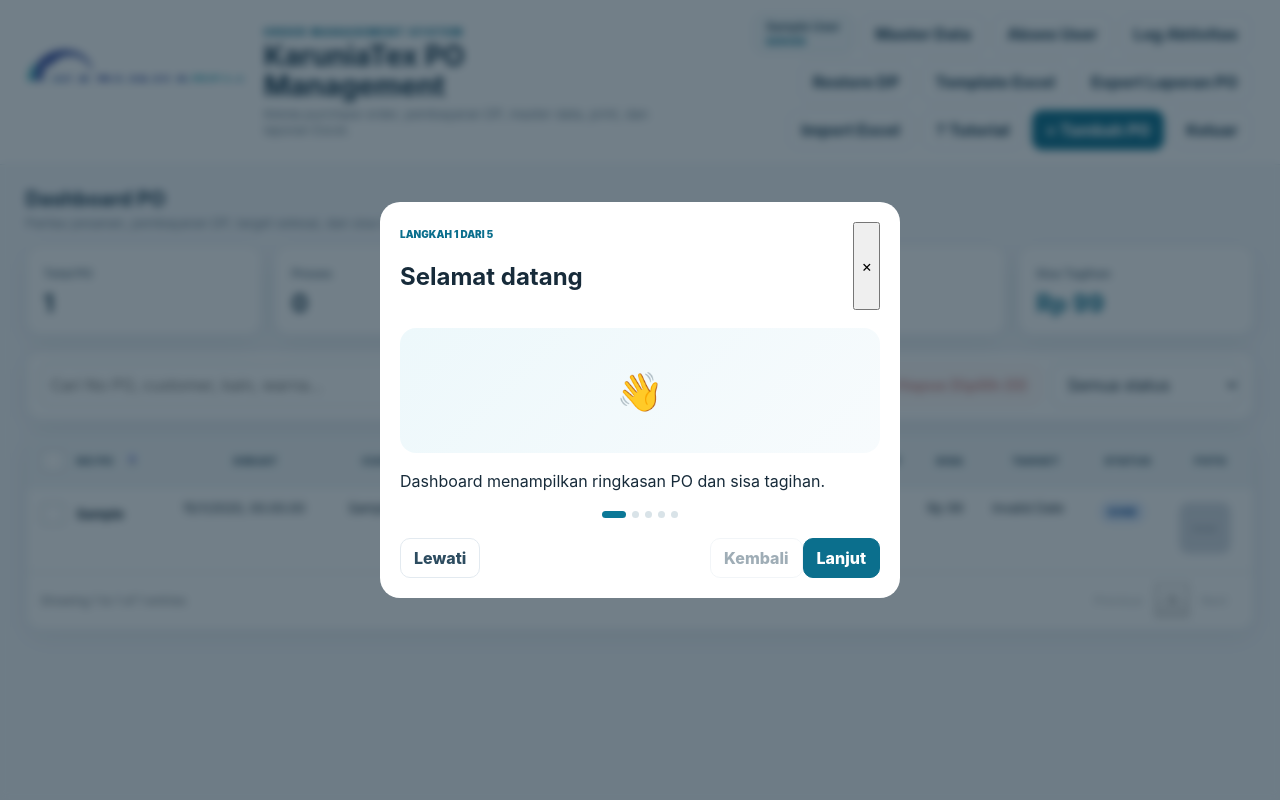
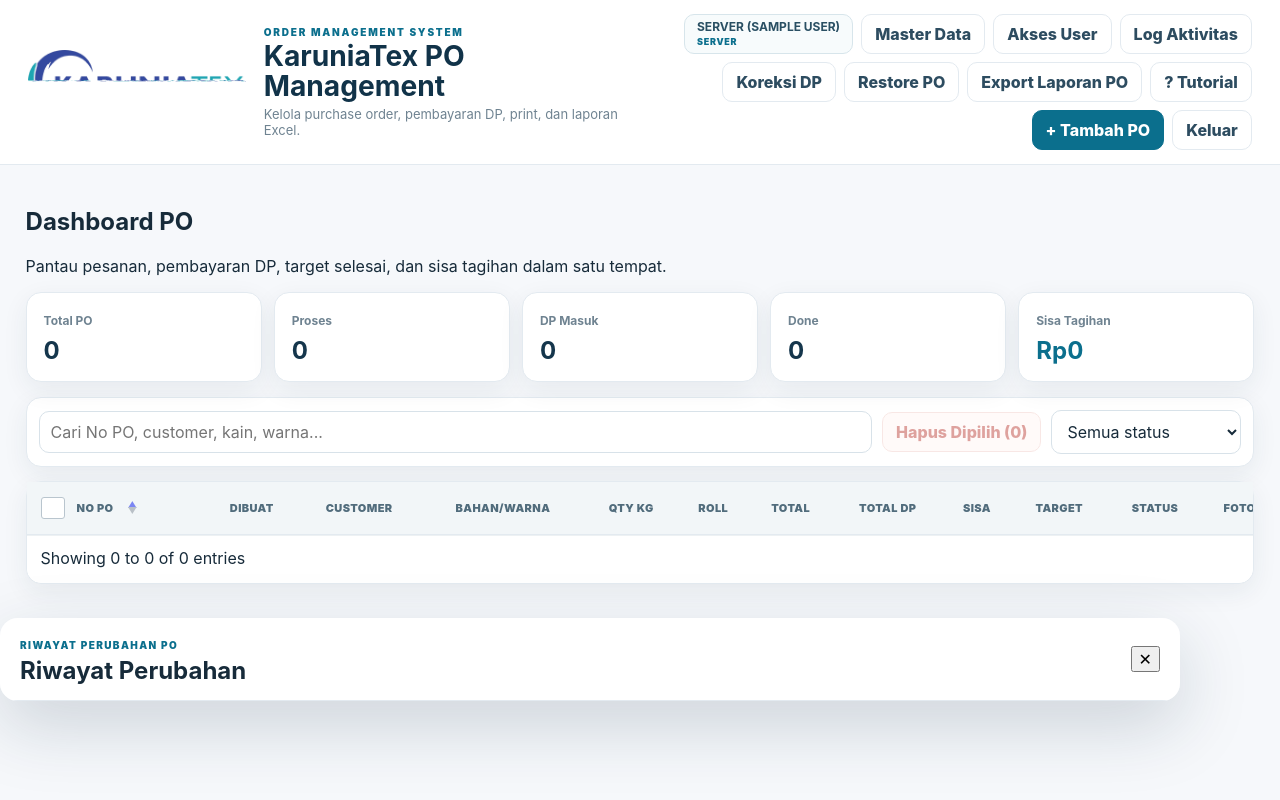
Before and after one commit to DikaFauzi/karuniatex-po-management, a Flask app: page / in a window 1280 px wide. Run offline with Flask 3, Linux system fonts and the light colour scheme; the visitor is signed in with stand-in values (Sample User, id 1); tables that the repository leaves empty hold one stand-in row (values such as "Sample post"); grey boxes marked "Sample" are stand-in pictures; lists and menus that the app fills with data are empty.

Commit message:
Sync latest KaruniaTex PO management UI

```diff
--- a/templates/index.html
+++ b/templates/index.html
@@ -1,195 +1,59 @@
 <!doctype html>
-<html lang="id">
-<head>
-<meta charset="utf-8">
-<meta name="viewport" content="width=device-width,initial-scale=1">
-<title>PO AN OTS - Python</title>
-<link rel="stylesheet" href="{{ url_for('static', filename='css/style.css') }}?v=production7.0">
-</head>
+<html lang="id"><head><meta charset="utf-8"><meta name="viewport" content="width=device-width,initial-scale=1">
+<title>KaruniaTex PO Management</title><link rel="stylesheet" href="{{ url_for('static',filename='css/style.css') }}?v=dp-safety-v1"></head>
 <body>
 <header class="topbar">
-  <div class="brand-wrap">
-    <img class="brand-logo" src="{{ url_for('static', filename='img/karuniatex-logo.png') }}" alt="KaruniaTex Logo">
-    <div class="brand-text">
-    <small>ORDER MANAGEMENT SYSTEM</small>
-    <h1>KaruniaTex PO Management</h1>
-    <p>Kelola purchase order, pembayaran DP, master data, print, dan laporan Excel.</p>
-  </div>
-    </div>
-  </div>
-  <div class="actions">
-    <span class="user-chip"><b>{{ user.display_name }}</b><small>{{ user.role }}</small></span>
-    {% if is_server %}
-    <a class="btn light" href="/database">Master Data</a>
-    <a class="btn light" href="/users">Akses User</a>
-    <a class="btn light" href="/logs">Log Aktivitas</a>
-    <a class="btn light" href="/restore-dp">Restore DP</a>
-    {% endif %}
-    <a class="btn light" href="/excel/template">Template Excel</a>
-    <a class="btn light" href="/excel/report">Export Laporan PO</a>
-    {% if is_server %}
-    <label class="btn light">Import Excel<input id="excelImport" type="file" accept=".xlsx" hidden></label>
-    {% else %}
-    <input id="excelImport" type="file" hidden disabled>
-    {% endif %}
-    <button class="btn light" id="tutorialBtn">? Tutorial</button>
-    <button class="btn primary" id="addBtn">+ Tambah PO</button>
-    <form method="post" action="/logout" class="logout-form"><button class="btn light" type="submit">Keluar</button></form>
-  </div>
-</header>
+<div class="brand-wrap"><img class="brand-logo" src="{{ url_for('static',filename='img/karuniatex-logo.png') }}"><div class="brand-text"><small>ORDER MANAGEMENT SYSTEM</small><h1>KaruniaTex PO Management</h1><p>Kelola purchase order, pembayaran DP, print, dan laporan Excel.</p></div></div>
+<div class="actions"><span class="user-chip"><b>{{ user.role }}{% if user.display_name and user.display_name|upper != user.role %} ({{ user.display_name|upper }}){% endif %}</b><small>{{ user.role }}</small></span>
+{% if is_server %}<a class="btn light" href="/database">Master Data</a><a class="btn light" href="/users">Akses User</a><a class="btn light" href="/logs">Log Aktivitas</a><a class="btn light" href="/dp-corrections">Koreksi DP</a><a class="btn light" href="/restore-po">Restore PO</a>{% endif %}
+<a class="btn light" href="/excel/report">Export Laporan PO</a>
+<button class="btn light" id="tutorialBtn">? Tutorial</button><button class="btn primary" id="addBtn">+ Tambah PO</button>
+<form method="post" action="/logout" class="logout-form"><button class="btn light">Keluar</button></form></div></header>
 
 <main class="container">
-  <section class="workspace-head" style="display:flex;justify-content:space-between;align-items:center;gap:12px;margin-bottom:14px;flex-wrap:wrap">
-    <div>
-      <h2 style="margin:0;font-size:20px;color:#16384e">Dashboard PO</h2>
-      <p style="margin:4px 0 0;color:#718391;font-size:13px">Pantau pesanan, pembayaran DP, target selesai, dan sisa tagihan dalam satu tempat.</p>
-    </div>
-  </section>
-  <section class="kpis">
-    <div class="kpi"><span>Total PO</span><strong id="kTotal">0</strong></div>
-    <div class="kpi"><span>Proses</span><strong id="kProses">0</strong></div>
-    <div class="kpi"><span>Ready</span><strong id="kReady">0</strong></div>
-    <div class="kpi"><span>Done</span><strong id="kDone">0</strong></div>
-    <div class="kpi"><span>Sisa Tagihan</span><strong id="kSisa">Rp0</strong></div>
-  </section>
-
-  <section class="toolbar card">
-    <input id="search" placeholder="Cari No PO, customer, kain, warna...">
-    <button class="btn danger bulk-delete-btn" id="deleteSelectedBtn" type="button" disabled {% if not is_server %}hidden{% endif %}>Hapus Dipilih (0)</button>
-    <select id="statusFilter">
-      <option value="">Semua status</option>
-      <option>BELUM DP</option><option>DP MASUK</option><option>PROSES</option><option>READY</option><option>LUNAS</option><option>DONE</option><option>CANCEL</option>
-    </select>
-  </section>
-
-  <section class="card table-card">
-    <div class="table-wrap">
-      <table>
-        <thead><tr>
-          <th class="no-po-head">
-      <div class="no-po-head-inner">
-        <input id="selectAllRows" class="row-checkbox" type="checkbox" aria-label="Pilih semua PO">
-        <span>No PO</span>
-        <button id="sortNoPoBtn" class="sort-inline subtle-sort" type="button" title="Urutkan No PO A-Z" aria-label="Urutkan No PO A-Z" data-sort="az">
-          <span class="sort-stack" aria-hidden="true"><span>▲</span><span>▼</span></span>
-        </button>
-      </div>
-    </th><th>Dibuat</th><th>Customer</th><th>Bahan/Warna</th><th>Qty KG</th><th>Roll</th><th>Total</th><th>Total DP</th><th>Sisa</th><th>Target</th><th>Status</th><th>Foto</th><th>Aksi</th>
-        </tr></thead>
-        <tbody id="tbody"></tbody>
-      </table>
-    </div>
-    <div class="table-pagination-footer">
-      <div class="pagination-info" id="pageInfo">Showing 0 to 0 of 0 entries</div>
-      <div class="pagination-controls" id="pagination"></div>
-    </div>
-  </section>
+<section class="workspace-head"><div><h2>Dashboard PO</h2><p>Pantau pesanan, pembayaran DP, target selesai, dan sisa tagihan dalam satu tempat.</p></div></section>
+<section class="kpis"><div class="kpi"><span>Total PO</span><strong id="kTotal">0</strong></div><div class="kpi"><span>Proses</span><strong id="kProses">0</strong></div><div class="kpi"><span>DP Masuk</span><strong id="kDpMasuk">0</strong></div><div class="kpi"><span>Done</span><strong id="kDone">0</strong></div><div class="kpi"><span>Sisa Tagihan</span><strong id="kSisa">Rp0</strong></div></section>
+<section class="toolbar card"><input id="search" placeholder="Cari No PO, customer, kain, warna..."><button class="btn danger" id="deleteSelectedBtn" disabled {% if not is_server %}hidden{% endif %}>Hapus Dipilih (0)</button><select id="statusFilter"><option value="">Semua status</option><option>DP MASUK</option><option>PROSES</option><option>DONE</option><option>CANCEL</option></select></section>
+<section class="card table-card"><div class="table-wrap"><table><thead><tr><th><div class="no-po-head-inner"><input id="selectAllRows" class="row-checkbox" type="checkbox"><span>No PO</span><button id="sortNoPoBtn" class="sort-inline" data-sort="az"><span class="sort-stack"><span>▲</span><span>▼</span></span></button></div></th><th>Dibuat</th><th>Customer</th><th>Bahan/Warna</th><th>Qty KG</th><th>Roll</th><th>Total</th><th>Total DP</th><th>Sisa</th><th>Target</th><th>Status</th><th>Foto</th><th>Aksi</th></tr></thead><tbody id="tbody"></tbody></table></div><div class="table-pagination-footer"><div id="pageInfo">Showing 0 to 0 of 0 entries</div><div id="pagination"></div></div></section>
 </main>
 
-<dialog id="dialog" class="modal">
-  <form id="poForm">
+<dialog id="dialog" class="modal"><form id="poForm"><div class="modal-head"><div><small>FORM PESANAN</small><h2 id="formTitle">Tambah PO</h2></div><button type="button" class="x" id="closeBtn">×</button></div><input type="hidden" id="editId">
+<div class="grid"><label><span>No PO</span><input id="noPo" readonly placeholder="Otomatis saat disimpan"></label><label><span>Tanggal Dibuat (Otomatis)</span><input id="tanggal" type="date" required readonly title="Tanggal dibuat otomatis oleh sistem"></label><label class="span2"><span>Customer</span><input id="customer" maxlength="30" list="customerList" required></label>
+<div class="span4 section"><div class="section-head"><div><h3>Daftar Bahan & Warna</h3><p class="section-note">Isi KG atau Roll. Sistem menghitung pasangan ±25 KG/roll.</p></div><button type="button" class="btn soft" id="addItem">+ Tambah Bahan</button></div><div id="items"></div></div>
+<div class="span2 section"><div class="section-head"><div><h3>Riwayat DP</h3><p class="section-note">DP baru bisa dihapus sebelum disimpan. Setelah tersimpan, ADMIN hanya bisa Undo 30 detik atau Ajukan Koreksi ke SERVER.</p></div></div><div class="dp-quick-actions"><button type="button" class="btn dp-percent-btn" id="dp30Btn">30% Otomatis</button><small id="dp30Info">30% dari total pesanan</small></div><div class="money-input"><span>Rp</span><input id="newDp" inputmode="numeric" placeholder="0"><button type="button" class="btn soft" id="addDp">+ Catat DP</button></div><div id="payments"></div></div>
+<div class="span2 section"><label><span>Estimasi</span><select id="estimasi"><option value="7">1 Minggu</option><option value="14">2 Minggu</option><option value="21" selected>3 Minggu</option><option value="28">4 Minggu</option></select></label><label><span>Status</span><select id="status"><option>DP MASUK</option><option>PROSES</option><option>DONE</option><option>CANCEL</option></select></label><label><span>Catatan</span><textarea id="catatan" rows="4"></textarea></label></div>
+<div class="span4 summary"><div><span>Total</span><strong id="sTotal">Rp0</strong></div><div><span>DP</span><strong id="sDp">Rp0</strong></div><div><span>Sisa</span><strong id="sSisa">Rp0</strong></div><div><span>Target</span><strong id="sTarget">-</strong></div></div>
+<div class="span4 section"><div class="section-head"><div><h3>Foto Bukti</h3><p class="section-note">Bisa pilih beberapa foto sekaligus.</p></div><span id="photoCount">0 foto</span></div><div class="upload-box" id="photoDropZone" role="button" tabindex="0">
+  <div class="upload-icon">🖼️</div>
+  <div class="upload-copy">
+    <b>Klik atau Drag & Drop foto ke sini</b>
+    <small>JPG / JPEG / PNG / WEBP • Bisa beberapa foto sekaligus</small>
+  </div>
+  <button type="button" class="btn soft" id="browsePhotosBtn">Pilih Foto</button>
+  <input id="images" type="file" accept=".jpg,.jpeg,.png,.webp,image/*" multiple hidden>
+</div>
+<div id="photoDropHint" class="drop-hint">Lepaskan foto untuk menambahkan ke PO</div>
+<div id="gallery" class="gallery"></div></div></div>
+<div class="modal-actions"><button type="button" class="btn light" id="cancelBtn">Batal</button><button class="btn primary">Simpan PO</button></div></form></dialog>
+
+<datalist id="customerList"></datalist><datalist id="fabricList"></datalist><datalist id="colorList"></datalist>
+<div class="tutorial-overlay" id="tutorialOverlay" hidden><div class="tutorial-card"><div class="tutorial-top"><div><span id="tutorialStepLabel"></span><h2 id="tutorialTitle"></h2></div><button class="x" id="tutorialSkipTop">×</button></div><div class="tutorial-visual" id="tutorialVisual"></div><p id="tutorialText"></p><div class="tutorial-progress" id="tutorialProgress"></div><div class="tutorial-actions"><button class="btn light" id="tutorialSkip">Lewati</button><div><button class="btn light" id="tutorialPrev">Kembali</button><button class="btn primary" id="tutorialNext">Lanjut</button></div></div></div></div>
+<div id="floatingActionMenu" class="floating-action-menu" hidden><button data-floating-action="edit">✏️ Edit</button><button data-floating-action="wa">💬 Copy WA</button><button data-floating-action="struk">🧾 Print Struk</button><button data-floating-action="dp">🖨️ Bukti DP</button>{% if is_server %}<button class="danger-action" data-floating-action="delete">🗑️ Hapus</button>{% endif %}</div>
+<div id="photoLightbox" class="photo-lightbox" hidden><div class="photo-lightbox-backdrop" data-close-lightbox></div><div class="photo-lightbox-dialog"><div class="photo-lightbox-head"><b>PREVIEW FOTO</b><div class="photo-zoom-tools"><button type="button" id="photoZoomOut" title="Zoom Out">−</button><span id="photoZoomLabel">100%</span><button type="button" id="photoZoomIn" title="Zoom In">＋</button><button type="button" id="photoZoomReset" title="Reset Zoom">Reset</button><button type="button" id="photoDownloadBtn" class="btn soft" title="Download foto asli">⬇ Download Gambar</button></div><button class="x" data-close-lightbox>×</button></div><div class="photo-lightbox-stage" id="photoLightboxStage"><button class="photo-lightbox-nav prev" id="photoPrevBtn">‹</button><div class="photo-lightbox-image-wrap"><img id="photoLightboxImage"></div><button class="photo-lightbox-nav next" id="photoNextBtn">›</button></div><div class="photo-lightbox-footer"><span id="photoLightboxCounter"></span><small>Gunakan tombol + / − untuk zoom • drag/scroll bila gambar diperbesar • Download menyimpan foto asli</small></div></div></div>
+<script>window.APP_USER={{ user|tojson }};window.APP_IS_SERVER={{ 'true' if is_server else 'false' }};</script><script src="{{ url_for('static',filename='js/app.js') }}?v=dp-safety-v1"></script>
+
+<div class="modal" id="historyModal">
+  <div class="modal-card history-modal-card">
     <div class="modal-head">
-      <div><small>FORM PESANAN</small><h2 id="formTitle">Tambah PO</h2></div>
-      <button type="button" class="x" id="closeBtn">×</button>
+      <div>
+        <small>RIWAYAT PERUBAHAN PO</small>
+        <h2 id="historyTitle">Riwayat Perubahan</h2>
+      </div>
+      <button class="icon-btn" type="button" data-close-history>✕</button>
     </div>
-    <input type="hidden" id="editId">
-    <div class="grid">
-      <label><span>No PO</span><input id="noPo" readonly placeholder="Otomatis saat disimpan"></label>
-      <label><span>Tanggal</span><input id="tanggal" type="date" required></label>
-      <label class="span2"><span>Customer</span><input id="customer" list="customerList" required></label>
-
-      <div class="span4 section">
-        <div class="section-head">
-          <div><h3>Daftar Bahan & Warna</h3><p class="section-note">Isi KG atau Roll. Sistem akan menghitung pasangannya otomatis dengan patokan ±25 KG/roll.</p></div>
-          <button type="button" class="btn soft" id="addItem">+ Tambah Bahan</button>
-        </div>
-        <div id="items"></div>
-      </div>
-
-      <div class="span2 section">
-        <div class="section-head"><div><h3>Riwayat DP</h3><p class="section-note">Nominal akan diformat Rupiah. Tanggal & jam tersimpan otomatis.</p></div></div>
-        <div class="money-input">
-          <span>Rp</span><input id="newDp" inputmode="numeric" autocomplete="off" placeholder="0">
-          <button type="button" class="btn soft" id="addDp">+ Catat DP</button>
-        </div>
-        <div id="payments" class="payments-list"></div>
-      </div>
-
-      <div class="span2 section">
-        <label><span>Estimasi</span><select id="estimasi"><option value="7">1 Minggu</option><option value="14">2 Minggu</option><option value="21" selected>3 Minggu</option><option value="28">4 Minggu</option></select></label>
-        <label><span>Status</span><select id="status"><option>BELUM DP</option><option>DP MASUK</option><option>PROSES</option><option>READY</option><option>LUNAS</option><option>DONE</option><option>CANCEL</option></select></label>
-        <label><span>Catatan</span><textarea id="catatan" rows="4"></textarea></label>
-      </div>
-
-      <div class="span4 summary">
-        <div><span>Total</span><strong id="sTotal">Rp0</strong></div>
-        <div><span>DP</span><strong id="sDp">Rp0</strong></div>
-        <div><span>Sisa</span><strong id="sSisa">Rp0</strong></div>
-        <div><span>Target</span><strong id="sTarget">-</strong></div>
-      </div>
-
-      <div class="span4 section">
-        <div class="section-head">
-          <div><h3>Foto Bukti</h3><p class="section-note">Bisa pilih beberapa foto sekaligus.</p></div>
-          <span id="photoCount" class="photo-count">0 foto</span>
-        </div>
-        <label class="upload-box" for="images">
-          <div class="upload-icon">🖼️</div>
-          <div><b>Klik untuk memilih foto</b><small>JPG / PNG / WEBP</small></div>
-          <input id="images" type="file" accept="image/*" multiple hidden>
-        </label>
-        <div id="gallery" class="gallery"></div>
-      </div>
-    </div>
-    <div class="modal-actions"><button type="button" class="btn light" id="cancelBtn">Batal</button><button class="btn primary">Simpan PO</button></div>
-  </form>
-</dialog>
-
-<datalist id="customerList"></datalist>
-<datalist id="fabricList"></datalist>
-<datalist id="colorList"></datalist>
-
-<div class="tutorial-overlay" id="tutorialOverlay" hidden>
-  <div class="tutorial-card" role="dialog" aria-modal="true" aria-labelledby="tutorialTitle">
-    <div class="tutorial-top">
-      <div><span class="tutorial-step-label" id="tutorialStepLabel">LANGKAH 1 DARI 5</span><h2 id="tutorialTitle">Selamat datang</h2></div>
-      <button class="tutorial-close" id="tutorialSkipTop" type="button" aria-label="Lewati tutorial">×</button>
-    </div>
-    <div class="tutorial-visual" id="tutorialVisual"><div class="tutorial-icon">👋</div></div>
-    <p id="tutorialText">Gunakan dashboard untuk memantau seluruh PO, status proses, DP, target selesai, dan sisa tagihan.</p>
-    <div class="tutorial-progress" id="tutorialProgress"></div>
-    <div class="tutorial-actions">
-      <button class="btn light" type="button" id="tutorialSkip">Lewati</button>
-      <div class="tutorial-nav"><button class="btn light" type="button" id="tutorialPrev">Kembali</button><button class="btn primary" type="button" id="tutorialNext">Lanjut</button></div>
-    </div>
+    <div id="historyMeta"></div>
+    <div id="historyList" class="history-list"></div>
   </div>
 </div>
 
-<div id="floatingActionMenu" class="floating-action-menu" hidden>
-  <button type="button" data-floating-action="edit">✏️ Edit</button>
-  <button type="button" data-floating-action="wa">💬 Copy WA</button>
-  <button type="button" data-floating-action="struk">🧾 Print Struk</button>
-  <button type="button" data-floating-action="dp">🖨️ Bukti DP</button>
-  {% if is_server %}<button type="button" class="danger-action" data-floating-action="delete">🗑️ Hapus</button>{% endif %}
-</div>
-
-<div id="photoLightbox" class="photo-lightbox" hidden>
-  <div class="photo-lightbox-backdrop" data-close-lightbox></div>
-  <div class="photo-lightbox-dialog" role="dialog" aria-modal="true" aria-label="Preview foto">
-    <div class="photo-lightbox-head">
-      <div><span class="photo-lightbox-label">PREVIEW FOTO</span><strong id="photoLightboxTitle">Foto Bukti</strong></div>
-      <button type="button" class="photo-lightbox-close" data-close-lightbox aria-label="Tutup">×</button>
-    </div>
-    <div class="photo-lightbox-stage">
-      <button type="button" class="photo-lightbox-nav prev" id="photoPrevBtn" aria-label="Foto sebelumnya">‹</button>
-      <img id="photoLightboxImage" alt="Preview foto bukti">
-      <button type="button" class="photo-lightbox-nav next" id="photoNextBtn" aria-label="Foto berikutnya">›</button>
-    </div>
-    <div class="photo-lightbox-footer"><span id="photoLightboxCounter">1 / 1</span></div>
-  </div>
-</div>
-
-<script>window.APP_USER={{ user|tojson }};window.APP_IS_SERVER={{ 'true' if is_server else 'false' }};</script>
-<script src="{{ url_for('static', filename='js/app.js') }}?v=production7.0"></script>
-</body>
-</html>
+</body></html>
```
